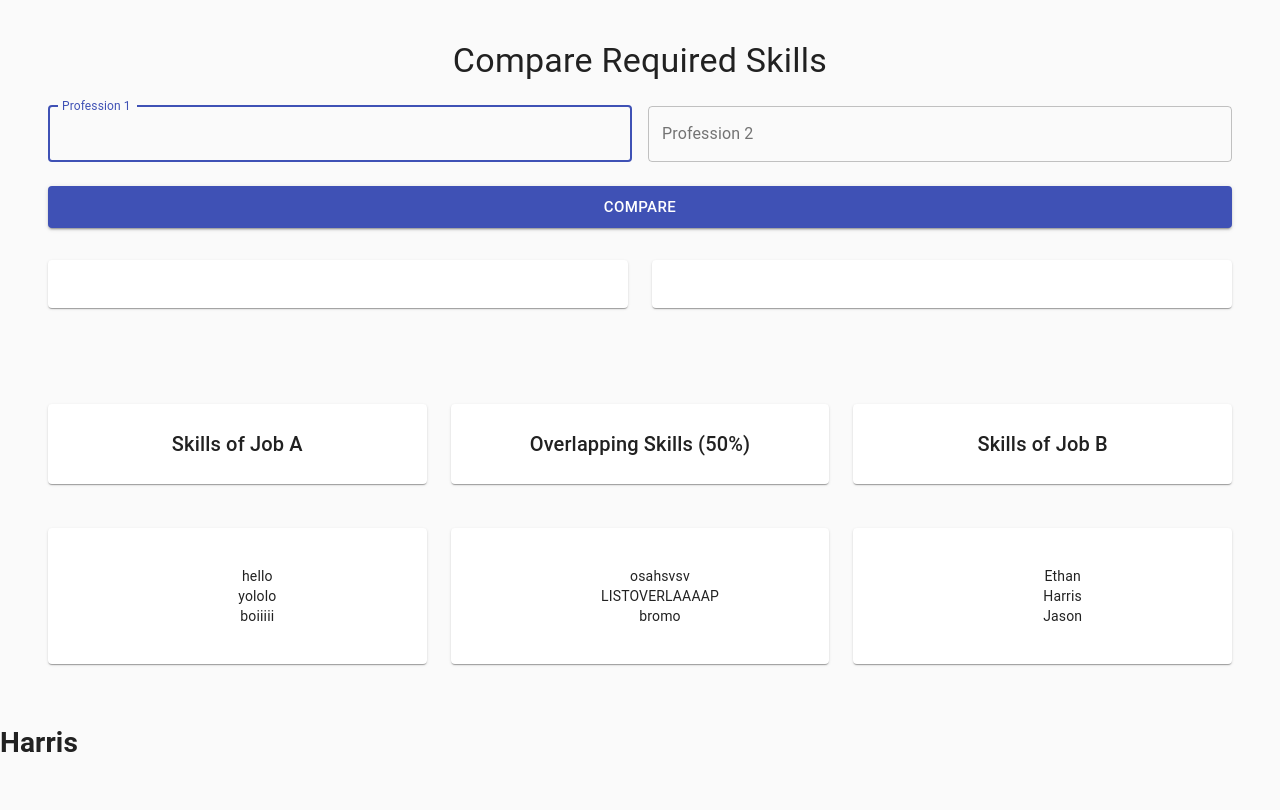
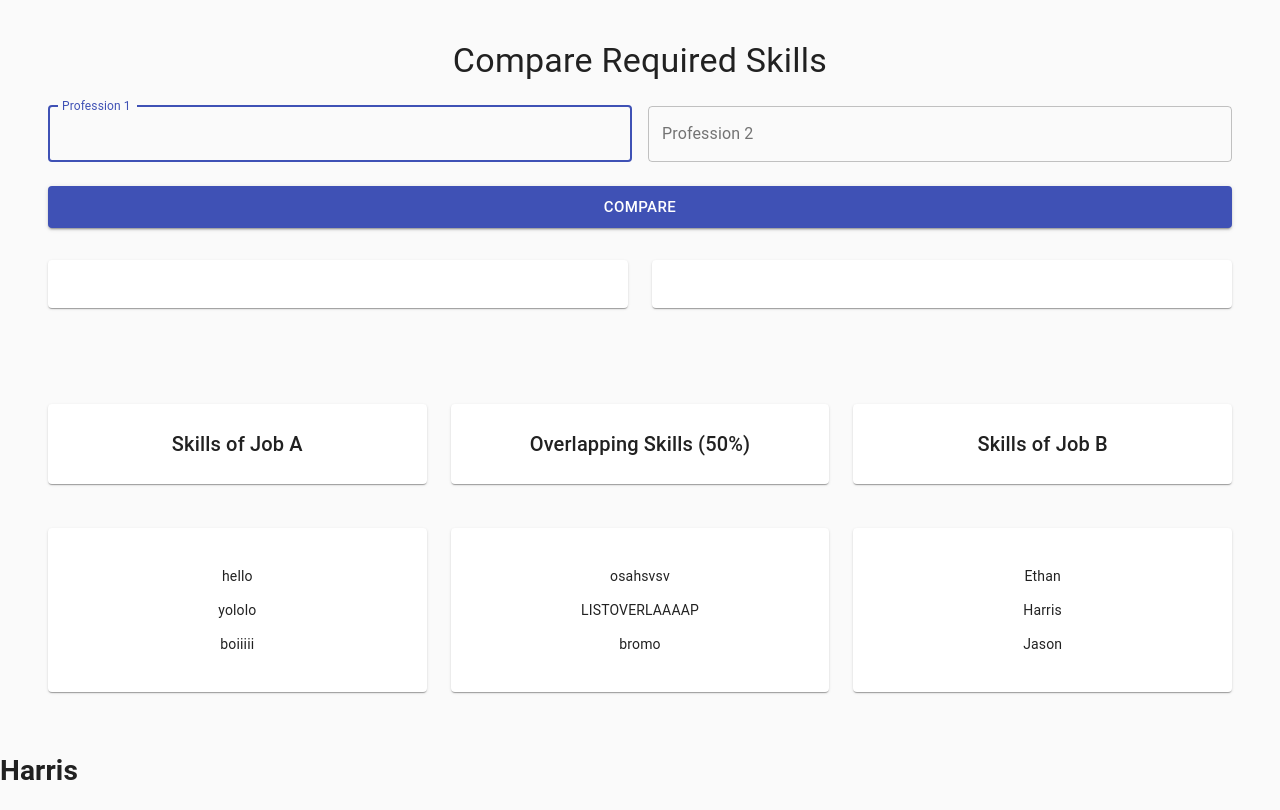
Before and after one commit to harris222/jobComparison, a React (Create React App) app in the folder dash/: page /Ethan in a window 1280 px wide. Built offline with nearby package versions, Linux system fonts and the light colour scheme; no server answers.

Commit message:
fixed list centering

```diff
--- a/dash/src/pages/Jason.js
+++ b/dash/src/pages/Jason.js
@@ -11,9 +11,6 @@ const useStyles = makeStyles((theme) => ({
     margin: `${theme.spacing(2)}px auto`,
     padding: theme.spacing(3),
     textAlign: "center",
-  },
-  list: {
-    listStyleType: "none",
   },
 }));
 
@@ -50,23 +47,17 @@ export default function SpacingGrid() {
         <Grid container spacing={3}>
           <Grid item xs={4}>
             <Paper className={classes.paper}>
-              <ul className={classes.list}>
-                {(listA) ? listA.map(item => <li>{item}</li>) : <li>empty</li>}
-              </ul>
+                {(listA) ? listA.map(item => <p>{item}</p>) : <p>empty</p>}
             </Paper>
           </Grid>
           <Grid item xs={4}>
             <Paper className={classes.paper}>
-              <ul className={classes.list}>
-                {(listOverlap) ? listOverlap.map(item => <li>{item}</li>) : <li>No overlapping skills</li>}
-              </ul>
+              {(listOverlap) ? listOverlap.map(item => <p>{item}</p>) : <p>empty</p>}
             </Paper>
           </Grid>
           <Grid item xs={4}>
             <Paper className={classes.paper}>
-              <ul className={classes.list}>
-                {(listB) ? listB.map(item => <li>{item}</li>) : <li>empty</li>}
-              </ul>
+              {(listB) ? listB.map(item => <p>{item}</p>) : <p>empty</p>}
             </Paper>
           </Grid>
         </Grid>
```
